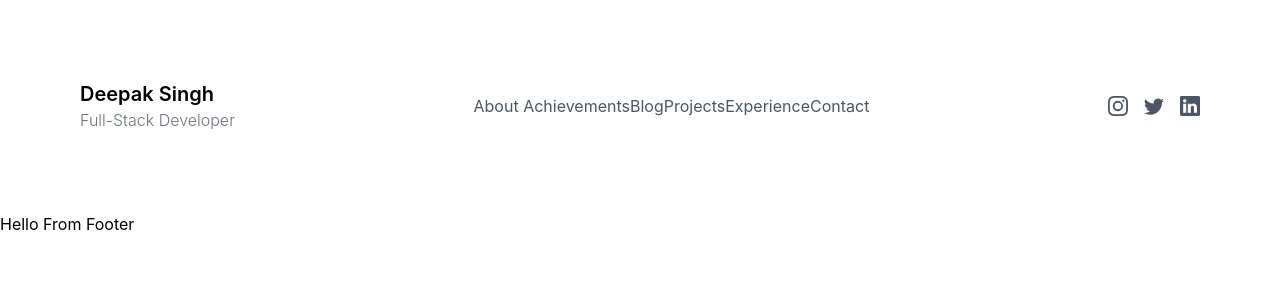
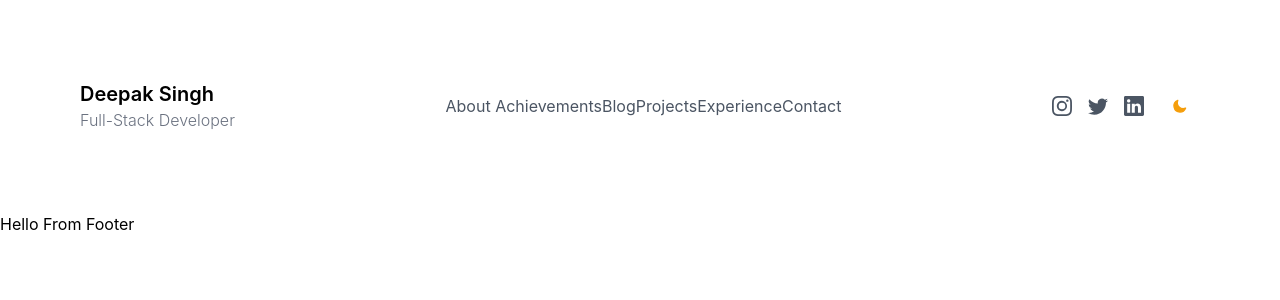
Before and after one commit to MalwarePerseus/Portfolio, a Next.js app: page / in a window 1280 px wide. Shown: the top 300 px of the page. Built offline with nearby package versions, Linux system fonts and the light colour scheme.

Commit message:
Added Dark/Light Theme toggle

```diff
--- a/components/Navbar.js
+++ b/components/Navbar.js
@@ -215,7 +215,38 @@ export default function Navbar() {
                             <path d="M0 1.146C0 .513.526 0 1.175 0h13.65C15.474 0 16 .513 16 1.146v13.708c0 .633-.526 1.146-1.175 1.146H1.175C.526 16 0 15.487 0 14.854V1.146zm4.943 12.248V6.169H2.542v7.225h2.401zm-1.2-8.212c.837 0 1.358-.554 1.358-1.248-.015-.709-.52-1.248-1.342-1.248-.822 0-1.359.54-1.359 1.248 0 .694.521 1.248 1.327 1.248h.016zm4.908 8.212V9.359c0-.216.016-.432.08-.586.173-.431.568-.878 1.232-.878.869 0 1.216.662 1.216 1.634v3.865h2.401V9.25c0-2.22-1.184-3.252-2.764-3.252-1.274 0-1.845.7-2.165 1.193v.025h-.016a5.54 5.54 0 0 1 .016-.025V6.169h-2.4c.03.678 0 7.225 0 7.225h2.4z" />
                         </svg>
                     </a>
-
+                    <button
+                        aria-label="Toggle Dark Mode"
+                        type="button"
+                        className="w-10 h-10 p-3 rounded focus:outline-none"
+                        onClick={() => setTheme(theme == "dark" ? "light" : "dark")}
+                    >
+                        {mounted && (
+                            <svg
+                                xmlns="http://www.w3.org/2000/svg"
+                                viewBox="0 0 24 24"
+                                fill="currentColor"
+                                stroke="currentColor"
+                                className="w-4 h-4 text-yellow-500 dark:text-yellow-500"
+                            >
+                                {theme === "dark" ? (
+                                <path
+                                    strokeLinecap="round"
+                                    strokeLinejoin="round"
+                                    strokeWidth={2}
+                                    d="M12 3v1m0 16v1m9-9h-1M4 12H3m15.364 6.364l-.707-.707M6.343 6.343l-.707-.707m12.728 0l-.707.707M6.343 17.657l-.707.707M16 12a4 4 0 11-8 0 4 4 0 018 0z"
+                                />
+                                ) : (
+                                <path
+                                    strokeLinecap="round"
+                                    strokeLinejoin="round"
+                                    strokeWidth={2}
+                                    d="M20.354 15.354A9 9 0 018.646 3.646 9.003 9.003 0 0012 21a9.003 9.003 0 008.354-5.646z"
+                                />
+                                )}
+                            </svg>
+                        )}
+                    </button>
                 </div>
 
             </div>
```
